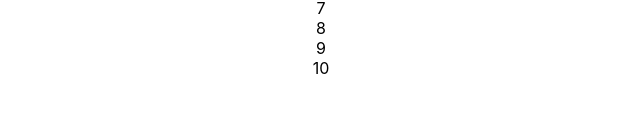
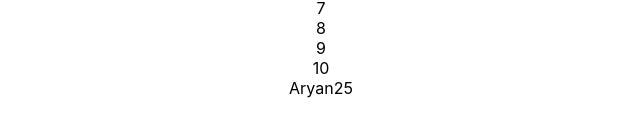
Before and after one commit to mcbanana3/Y23_MSWD_30049, a React (Create React App) app in the folder course-understanding-app/: page / in a window 1280 px wide. Shown: the part 253-390 px from the top of the page, without its empty margins (319-959 px from the left). Built offline with nearby package versions, Linux system fonts and the light colour scheme.

Commit message:
Using the {} to use objects in the javascript and understanding the JSX files

```diff
--- a/course-understanding-app/src/App.js
+++ b/course-understanding-app/src/App.js
@@ -5,6 +5,11 @@ function App() {
   const name = "Kamran";
   let age = 25;
   let l = [1,2,3,4,5,6,7,8,9,10];
+
+  let obj = {
+    name: "Aryan",
+    age: 25,
+  }
 
   return (
     <div className="App">
@@ -17,6 +22,11 @@ function App() {
           </div>
         )
       })}
+
+      <div>
+        {obj.name}
+        {obj.age}
+      </div>
     </div>
   );
 }
```
